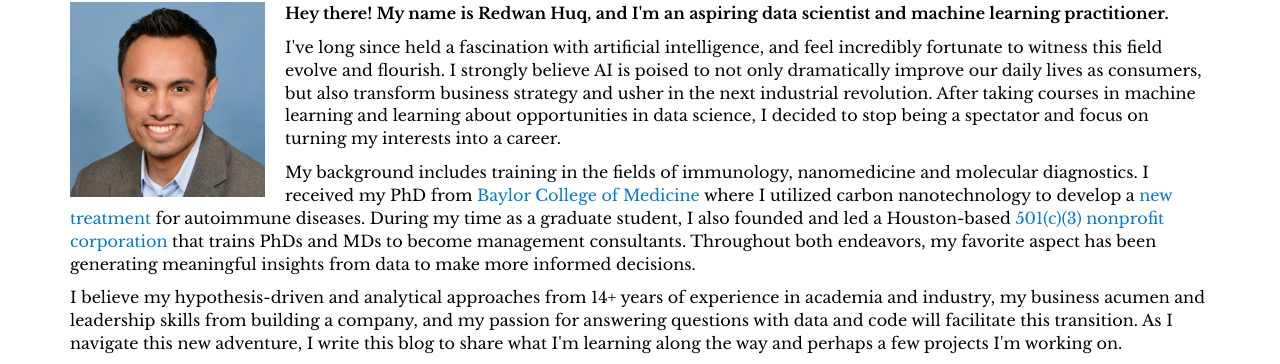
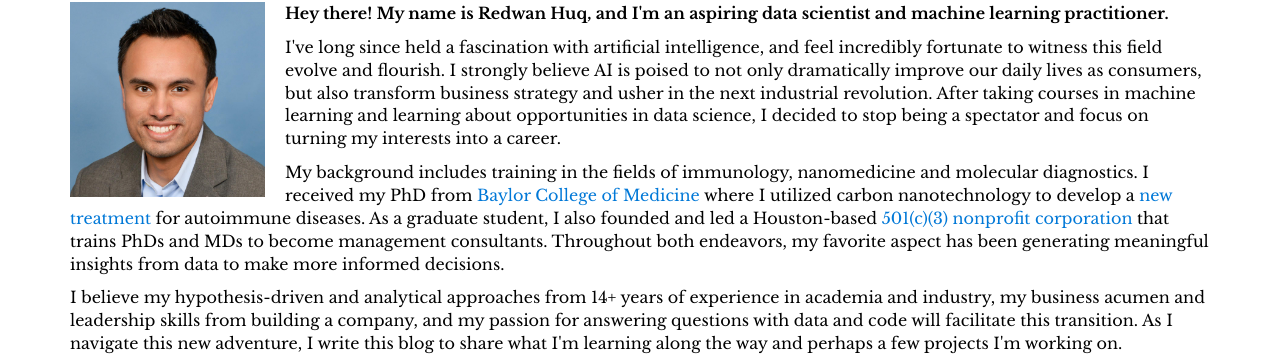
Before and after one commit to redwanhuq/redwanhuq.github.io, a plain HTML site: page pages/about/index.html in a window 1280 px wide. Shown: the part 169-533 px from the top of the page. Drawn offline with nearby package versions, Linux system fonts and the light colour scheme.

Commit message:
Nikola auto commit.
Source commit: b827069ea7229ea4b1954c5678535b64d6bbddfe
Nikola version: 7.8.3

```diff
--- a/pages/about/index.html
+++ b/pages/about/index.html
@@ -83,7 +83,7 @@ I've long since held a fascination with artificial intelligence, and feel incred
     <div>
 <p><img src="../../images/profile.jpg" align="left" height="200" style="padding-right:20px; padding-bottom:5px"><strong>Hey there! My name is Redwan Huq, and I'm an aspiring data scientist and machine learning practitioner.</strong></p>
 <p>I've long since held a fascination with artificial intelligence, and feel incredibly fortunate to witness this field evolve and flourish. I strongly believe AI is poised to not only dramatically improve our daily lives as consumers, but also transform business strategy and usher in the next industrial revolution. After taking courses in machine learning and learning about opportunities in data science, I decided to stop being a spectator and focus on turning my interests into a career.</p>
-<p>My background includes training in the fields of immunology, nanomedicine and molecular diagnostics. I received my PhD from <a href="https://www.bcm.edu/research/labs/christine-beeton">Baylor College of Medicine</a> where I utilized carbon nanotechnology to develop a <a href="http://www.nature.com/articles/srep33808">new treatment</a> for autoimmune diseases. During my time as a graduate student, I also founded and led a Houston-based <a href="http://medcenterconsulting.com">501(c)(3) nonprofit corporation</a> that trains PhDs and MDs to become management consultants. Throughout both endeavors, my favorite aspect has been generating meaningful insights from data to make more informed decisions.</p>
+<p>My background includes training in the fields of immunology, nanomedicine and molecular diagnostics. I received my PhD from <a href="https://www.bcm.edu/research/labs/christine-beeton">Baylor College of Medicine</a> where I utilized carbon nanotechnology to develop a <a href="http://www.nature.com/articles/srep33808">new treatment</a> for autoimmune diseases. As a graduate student, I also founded and led a Houston-based <a href="http://medcenterconsulting.com">501(c)(3) nonprofit corporation</a> that trains PhDs and MDs to become management consultants. Throughout both endeavors, my favorite aspect has been generating meaningful insights from data to make more informed decisions.</p>
 <p>I believe my hypothesis-driven and analytical approaches from 14+ years of experience in academia and industry, my business acumen and leadership skills from building a company, and my passion for answering questions with data and code will facilitate this transition. As I navigate this new adventure, I write this blog to share what I'm learning along the way and perhaps a few projects I'm working on.</p>
 </div>
     </div>
```
Also changed, not shown: 1 other file.
